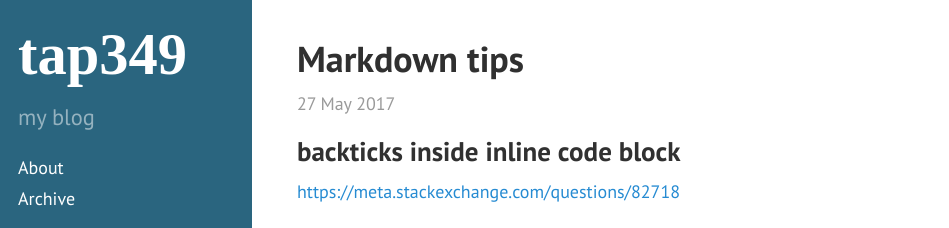
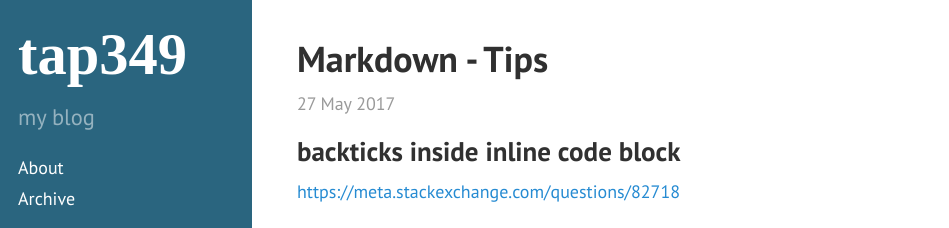
Before and after one commit to tap349/tap349.github.io, a Jekyll site: the page built from _posts/2017-05-28-markdown-tips.md, in a window 1280 px wide. Shown: the top 228 px of the page, without its empty margins (0-949 px from the left). Built offline with Jekyll 4.4.1, drawn with Linux system fonts in a browser that asks for light colours.

Commit message:
update 2017-08-13_22:51:24

```diff
--- a/_posts/2017-05-28-markdown-tips.md
+++ b/_posts/2017-05-28-markdown-tips.md
@@ -1,6 +1,6 @@
 ---
 layout: post
-title: Markdown tips
+title: Markdown - Tips
 date: 2017-05-28 01:15:46 +0300
 access: public
 categories: [markdown]
```
Also changed, not shown: _posts/2017-07-21-jekyll-troubleshooting.md (+1 -1 lines).
